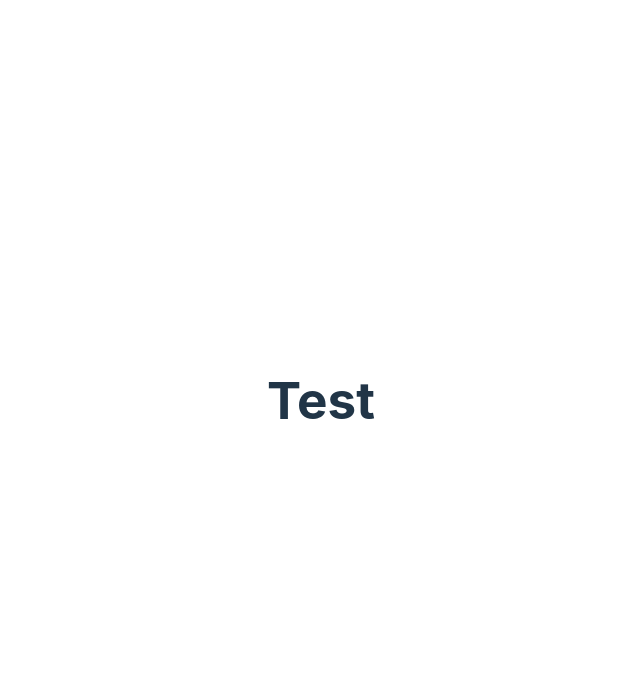
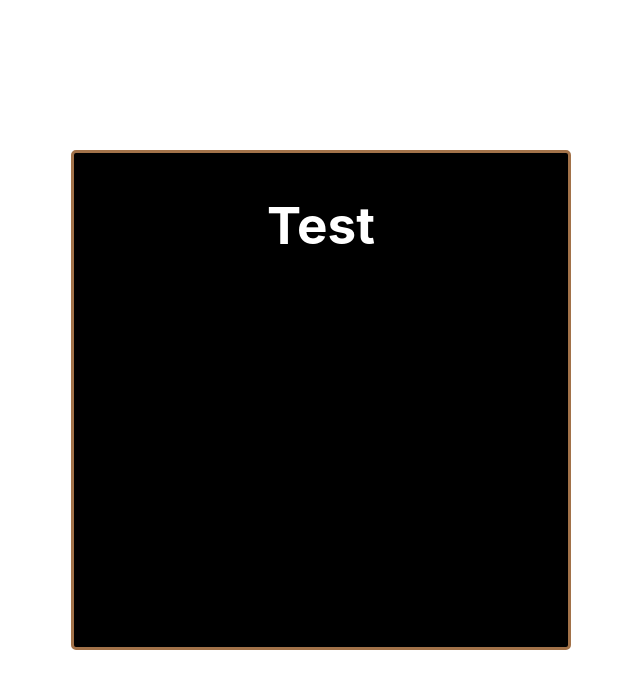
Before and after one commit to CCeph/defeat-the-cat-wizard, a React (Vite) app: page / in a window 1280 px wide. Shown: the top 688 px of the page, without its empty margins (319-959 px from the left). Built offline with nearby package versions, Linux system fonts and the light colour scheme.

Commit message:
Begin styling popup

```diff
--- a/src/App.jsx
+++ b/src/App.jsx
@@ -7,7 +7,9 @@ function App() {
 
   return (
     <>
-      <CenteredPopup></CenteredPopup>
+      <CenteredPopup>
+        <h1>Test</h1>
+      </CenteredPopup>
     </>
   );
 }
--- a/src/components/CenteredPopup.jsx
+++ b/src/components/CenteredPopup.jsx
@@ -1,3 +1,5 @@
-export default function CenteredPopup() {
-  return <h1>Test</h1>;
+import "../styles/CenteredPopup.css";
+
+export default function CenteredPopup({ children }) {
+  return <div className="centered-popup">{children}</div>;
 }
--- a/src/styles/CenteredPopup.css
+++ b/src/styles/CenteredPopup.css
@@ -0,0 +1,11 @@
+@import "./RootVariables.css";
+
+.centered-popup {
+  border: 3px solid var(--primary-border-color);
+  border-radius: 5px;
+  padding: 10px;
+  background-color: black;
+  color: white;
+  height: 500px;
+  width: 500px;
+}
--- /dev/null
+++ b/src/styles/RootVariables.css
@@ -0,0 +1,3 @@
+:root {
+  --primary-border-color: #a27249;
+}
```
Also changed, not shown: 2 other files (tests, documents, lock files or other folders).
